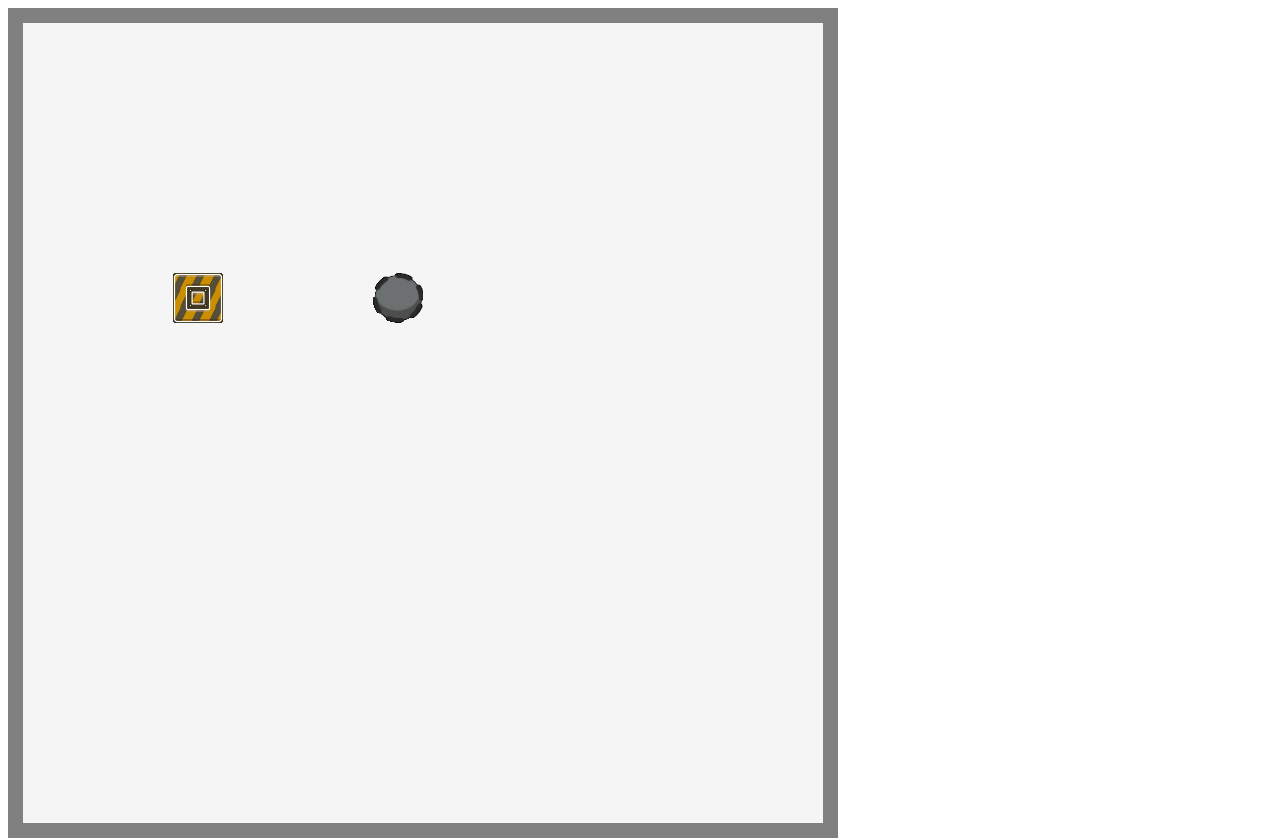
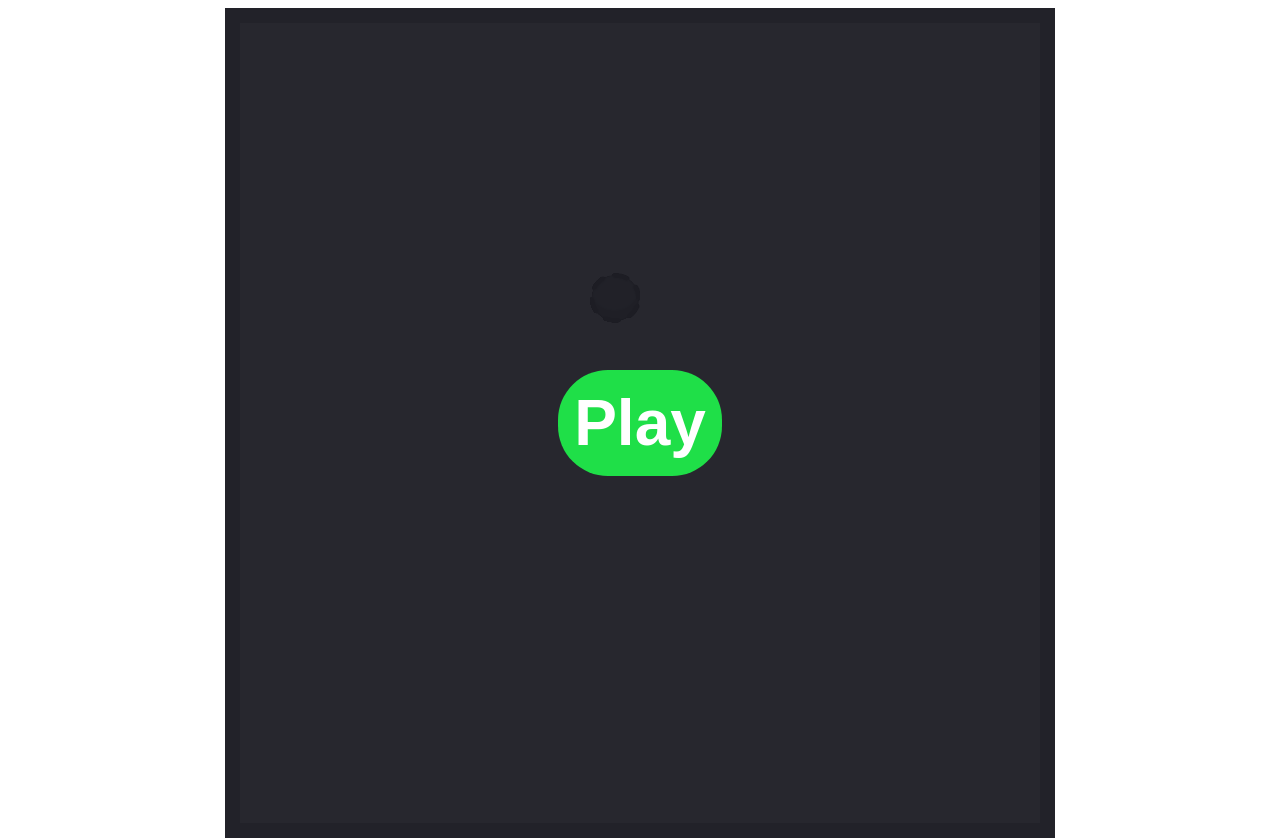
Before and after one commit to DareIonut/snake-game, a plain HTML site: page index.html in a window 1280 px wide. Shown: the top 839 px of the page. Drawn offline with Linux system fonts and the light colour scheme.

Commit message:
Adding start menu. Adding interactive sounds.

```diff
--- a/index.html
+++ b/index.html
@@ -5,8 +5,12 @@
     <meta name="viewport" content="width=device-width, initial-scale=1.0">
     <title>Snake Game</title>
 </head>
-<body>
-    <canvas width="800px" height="800px" style="background-color:whitesmoke; border: 15px gray solid;"></canvas>
+<body class="flex">
+
+    <div class="game-container">
+        <div class="menu flex"><button class="play">Play</button></div>
+        <canvas width="800px" height="800px" style="background-color:whitesmoke; border: 15px gray solid;"></canvas>
+    </div>
     <div style="display: flex; flex-direction: column; align-items: center; justify-content: center;">
         <button class="up">up</button>
         <div><button class="left">left</button><button class="right">right</button></div>
@@ -14,7 +18,41 @@
     </div>
 </body>
 <style>
+
+    .flex{
+        display: flex;
+        flex-direction: column;
+        align-items: center;
+        justify-content: center;
+    }
+    .game-container{
+        position: relative;
+    }
+    .menu{
+        z-index: 3;
+        position: absolute;
+        width: 830px;
+        height: 830px;
+        background-color: rgba(29, 29, 36, 0.95);
+
+    }
+    .play{
+        position: relative;
+        font-size: 4rem;
+        font-weight: bold;
+        color: white;
+        padding: 1rem;
+        border-radius: 50px;
+        cursor: pointer;
+        background-color: rgb(31, 223, 72);
+        border: none;
+    }
+    .play:hover{
+        background-color: rgb(38, 36, 36)
+
+    }
     .up, .left, .right, .down{
+        display: block;
         color: rgb(163, 164, 164);
         padding: 2rem ;
         font-size: 3rem;
@@ -22,7 +60,12 @@
         font-weight: bold;
         border-radius: 25px;
     }
+    @media screen and (min-width: 480px) {
+    .up, .left, .right, .down{
+        display: none;
+    }
 
+}
 </style>
 <script src="script.js"></script>
 
--- a/script.js
+++ b/script.js
@@ -5,6 +5,8 @@ class SnakeGame {
     this.buttonDown = document.querySelector(".down");
     this.buttonLeft = document.querySelector(".left");
     this.buttonRight = document.querySelector(".right");
+    this.gameMenu = document.querySelector(".menu");
+    this.buttonStart = document.querySelector(".play");
     this.ctx = this.canvas.getContext("2d");
     this.xPos = 0;
     this.yPos = 0;
@@ -35,8 +37,13 @@ class SnakeGame {
   }
 
   setupEventListeners() {
+    this.buttonStart.addEventListener("click", () => {
+      this.gameMenu.style.display = "none";
+      if (this.gameMenu.style.display === "none") {
         window.addEventListener("keydown", (e) => {
-      if (["ArrowUp", "ArrowDown", "ArrowLeft", "ArrowRight"].includes(e.key)) {
+          if (
+            ["ArrowUp", "ArrowDown", "ArrowLeft", "ArrowRight"].includes(e.key)
+          ) {
             if (this.command === null) {
               this.command = e.key;
             } else {
@@ -64,9 +71,11 @@ class SnakeGame {
           }
         });
       }
+    });
+  }
 
   start() {
-    this.body.set("body1", { x: 150, y: 250 });
+    this.body.set("body1", { x: 350, y: 350 });
     this.xPos = this.body.get("body1").x;
     this.yPos = this.body.get("body1").y;
     this.intervalID = setInterval(() => this.gameLoop(), 300);
@@ -93,6 +102,7 @@ class SnakeGame {
     this.checkEat(this.xPos, this.yPos);
     this.throughWalls(this.xPos, this.yPos);
     this.draw();
+    // this.playSound("move.mp3");
   }
 
   buttonController() {
@@ -184,6 +194,7 @@ class SnakeGame {
 
   checkEat(x, y) {
     if (x === this.foodX && y === this.foodY) {
+      this.playSound("eat.mp3");
       this.foodX = this.randomCoord();
       this.foodY = this.randomCoord();
       this.snakeHeap += 1;
@@ -194,10 +205,12 @@ class SnakeGame {
     }
     this.body.forEach((v, k) => {
       if (k !== "body1" && x === v.x && y === v.y && this.body.size > 2) {
-        // this.command = "falied";
+        this.playSound("game-over.mp3");
+        this.gameMenu.style.display = "flex";
         clearInterval(this.intervalID);
         this.body.clear();
         this.snakeHeap = 1;
+        this.command = null;
         this.start();
       }
     });
@@ -224,20 +237,15 @@ class SnakeGame {
       this.yPos = 0;
     }
   }
+  playSound(src) {
+    this.sound = document.createElement("audio");
+    this.sound.src = src;
+    this.sound.setAttribute("preload", "auto");
+    this.sound.setAttribute("controls", "none");
+    this.sound.style.display = "none";
+    document.body.appendChild(this.sound);
+    this.sound.play();
+  }
 }
 
-// function sound(src) {
-//   let sound = document.createElement("audio");
-//   sound.src = "eat.mp3";
-//   sound.setAttribute("preload", "auto");
-//   sound.setAttribute("controls", "none");
-//   sound.style.display = "none";
-//   document.body.appendChild(sound);
-//   sound.play();
-// }
-
-// window.addEventListener("click", () => {
-//   sound();
-// });
-
 const snakeGame = new SnakeGame();
```
Also changed, not shown: 4 other files. Lines whose indentation alone changed are shown as unchanged.
